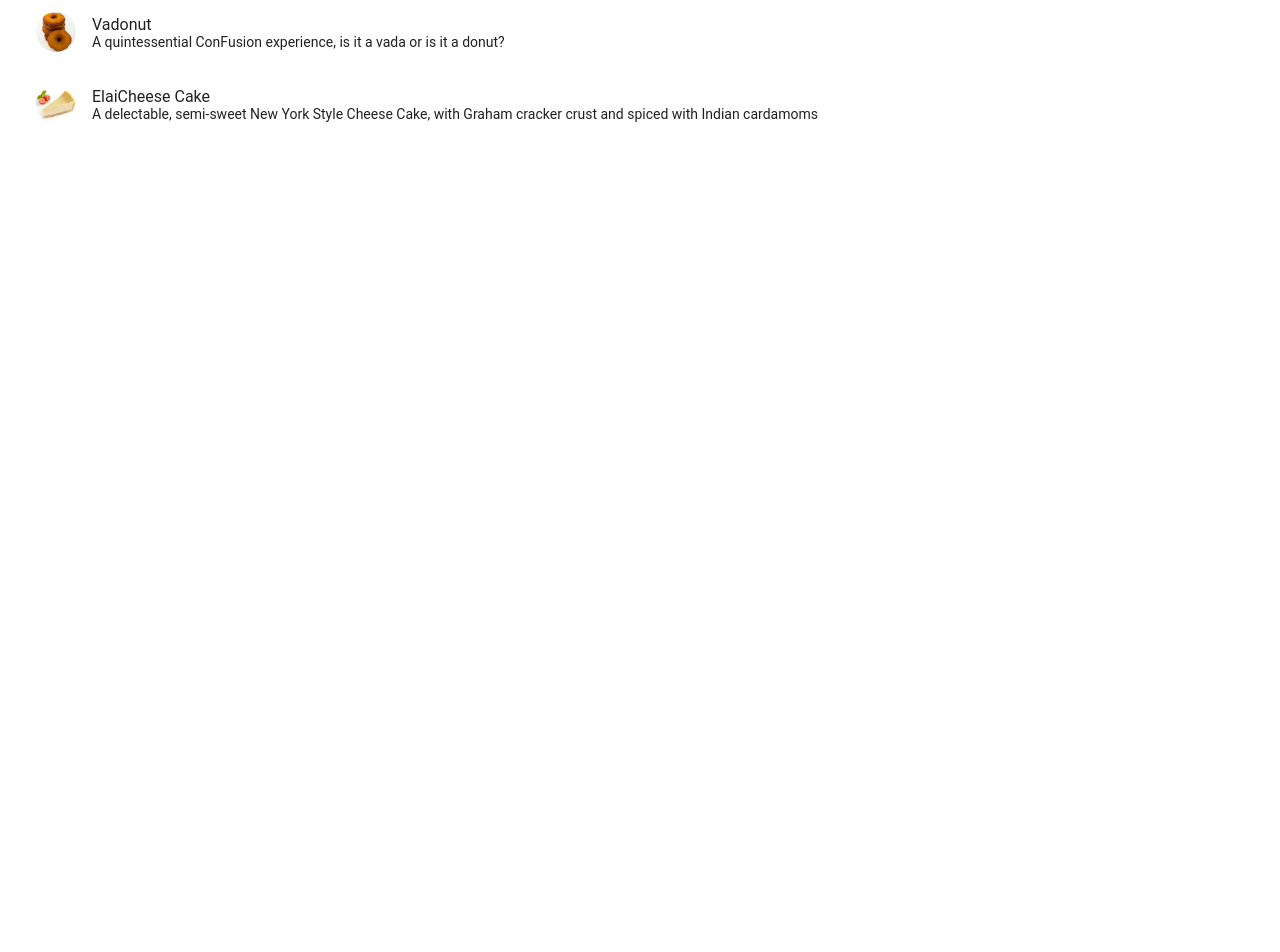
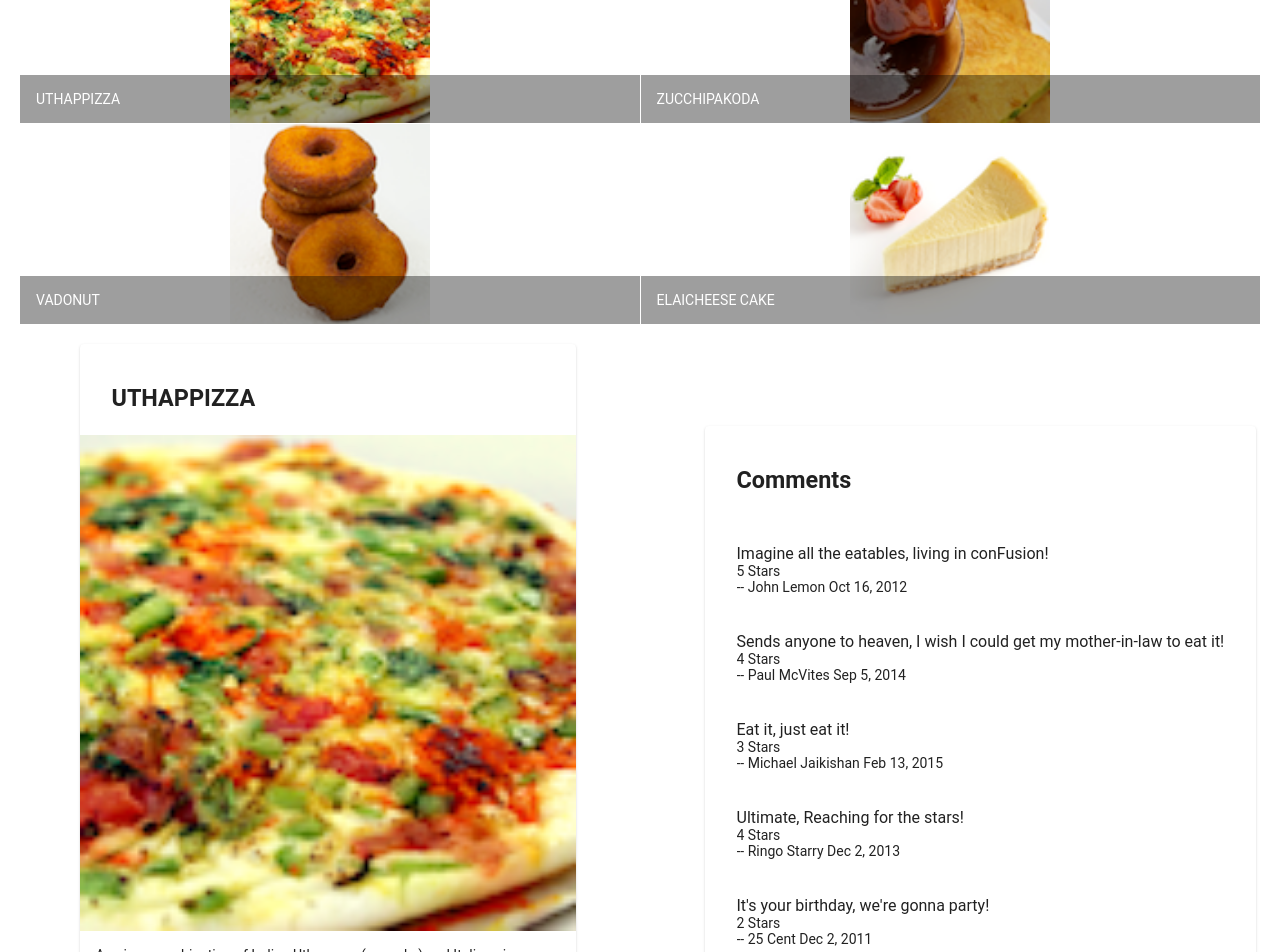
Before and after one commit to Rajat26599/conFusion, an Angular app: page / in a window 1280 px wide. Shown: the part 240-1192 px from the top of the page. Before the commit the page ends 800 px from the top, so only its background shows below. Built offline with nearby package versions, Linux system fonts and the light colour scheme.

Commit message:
components part 2

```diff
--- a/src/app/app.component.html
+++ b/src/app/app.component.html
@@ -1,3 +1,5 @@
 <mat-toolbar color="primary"> <span>Ristorante Con Fusion</span> </mat-toolbar>
 
 <app-menu></app-menu>
+
+<app-dishdetail></app-dishdetail>
--- /dev/null
+++ b/src/app/dishdetail/dishdetail.component.html
@@ -0,0 +1,65 @@
+<div class="container"
+    fxLayout="row"
+    fxLayout.sm="column"
+    fxLayout.xs="column"
+    fxLayoutAlign.gt-md="space-around center"
+    fxLayoutGap="10px"
+    fxLayoutGap.xs="0">
+
+  <div fxFlex="40">
+    <div fxFlex *ngIf="dish">
+       <mat-card>
+         <mat-card-header>
+           <mat-card-title>
+             <h3>{{dish.name | uppercase}}</h3>
+           </mat-card-title>
+         </mat-card-header>
+         <img mat-card-image src={{dish.image}} alt={{dish.name}}>
+         <mat-card-content>
+           <p>{{dish.description}}
+           </p>
+         </mat-card-content>
+
+         <mat-card-actions>
+            <button mat-button>LIKE</button>
+            <button mat-button>SHARE</button>
+         </mat-card-actions>
+
+        </mat-card>
+      </div>
+  </div>
+
+  <div fxFlex="40">
+    <div fxFlex *ngIf="dish">
+       <mat-card>
+         <mat-card-header>
+           <mat-card-title>
+             <h3>Comments</h3>
+           </mat-card-title>
+         </mat-card-header>
+
+        <mat-card-content>
+          <mat-list fxFlex>
+            <mat-list-item *ngFor="let comment of dish.comments">
+              <p matLine>
+                <span> {{comment.comment}} </span>
+              </p>
+              <p matLine>
+                <span> {{comment.rating}} </span>
+                <span> Stars </span>
+              </p>
+              <p matLine>
+                <span> -- </span>
+                <span> {{comment.author}} </span>
+                <span> {{comment.date | date}} </span>
+              </p>
+
+            </mat-list-item>
+          </mat-list>
+        </mat-card-content>
+
+      </mat-card>
+    </div>
+  </div>
+
+</div>
--- /dev/null
+++ b/src/app/dishdetail/dishdetail.component.ts
@@ -0,0 +1,61 @@
+import { Component, OnInit } from '@angular/core';
+
+const DISH = {
+  id: '0',
+  name: 'Uthappizza',
+  image: '/assets/images/uthappizza.png',
+  category: 'mains',
+  featured: true,
+  label: 'Hot',
+  price: '4.99',
+  // tslint:disable-next-line:max-line-length
+  description: 'A unique combination of Indian Uthappam (pancake) and Italian pizza, topped with Cerignola olives, ripe vine cherry tomatoes, Vidalia onion, Guntur chillies and Buffalo Paneer.',
+  comments: [
+       {
+           rating: 5,
+           comment: 'Imagine all the eatables, living in conFusion!',
+           author: 'John Lemon',
+           date: '2012-10-16T17:57:28.556094Z'
+       },
+       {
+           rating: 4,
+           comment: 'Sends anyone to heaven, I wish I could get my mother-in-law to eat it!',
+           author: 'Paul McVites',
+           date: '2014-09-05T17:57:28.556094Z'
+       },
+       {
+           rating: 3,
+           comment: 'Eat it, just eat it!',
+           author: 'Michael Jaikishan',
+           date: '2015-02-13T17:57:28.556094Z'
+       },
+       {
+           rating: 4,
+           comment: 'Ultimate, Reaching for the stars!',
+           author: 'Ringo Starry',
+           date: '2013-12-02T17:57:28.556094Z'
+       },
+       {
+           rating: 2,
+           comment: 'It\'s your birthday, we\'re gonna party!',
+           author: '25 Cent',
+           date: '2011-12-02T17:57:28.556094Z'
+       }
+   ]
+};
+
+@Component({
+  selector: 'app-dishdetail',
+  templateUrl: './dishdetail.component.html',
+  styleUrls: ['./dishdetail.component.scss']
+})
+export class DishdetailComponent implements OnInit {
+
+  dish = DISH;
+
+  constructor() { }
+
+  ngOnInit() {
+  }
+
+}
--- a/src/app/menu/menu.component.html
+++ b/src/app/menu/menu.component.html
@@ -2,14 +2,22 @@
      fxLayout="column"
      fxLayoutGap="10px">
 
-  <mat-list fxFlex>
-    <mat-list-item *ngFor="let dish of dishes">
-      <img matListAvatar src={{dish.image}} alt={{dish.name}}>
-      <h1 matLine> {{dish.name}} </h1>
-      <p matLine>
-        <span> {{dish.description}} </span>
-      </p>
-    </mat-list-item>
-  </mat-list>
+     <div fxFlex>
+       <div>
+         <h3>Menu</h3>
+         <hr>
+       </div>
+     </div>
+
+     <div fxFlex>
+       <mat-grid-list cols="2" rowHeight="200px">
+         <mat-grid-tile *ngFor="let dish of dishes">
+           <img height="200px" src={{dish.image}} alt={{dish.name}}>
+           <mat-grid-tile-footer>
+             <h1>{{dish.name | uppercase}}</h1>
+           </mat-grid-tile-footer>
+         </mat-grid-tile>
+       </mat-grid-list>
+     </div>
 
 </div>
--- a/src/app/menu/menu.component.ts
+++ b/src/app/menu/menu.component.ts
@@ -2,14 +2,7 @@
 
 import { Dish } from '../shared/dish';
 
-@Component({
-  selector: 'app-menu',
-  templateUrl: './menu.component.html',
-  styleUrls: ['./menu.component.scss']
-})
-export class MenuComponent implements OnInit {
-
-  dishes: Dish[] = [
+const DISHES: Dish[] = [
 {
   id: '0',
   name: 'Uthappizza',
@@ -53,6 +46,18 @@
 }
 ];
 
+@Component({
+  selector: 'app-menu',
+  templateUrl: './menu.component.html',
+  styleUrls: ['./menu.component.scss']
+})
+
+export class MenuComponent implements OnInit {
+
+  dishes: Dish[] = DISHES;
+
+  selectedDish = DISHES[0];
+
   constructor() { }
 
   ngOnInit() {
```
Also changed, not shown: src/app/app.module.ts (+10 -1 lines), src/app/dishdetail/dishdetail.component.scss (added), 1 other file (tests, documents, lock files or other folders). Lines whose indentation alone changed are shown as unchanged.
